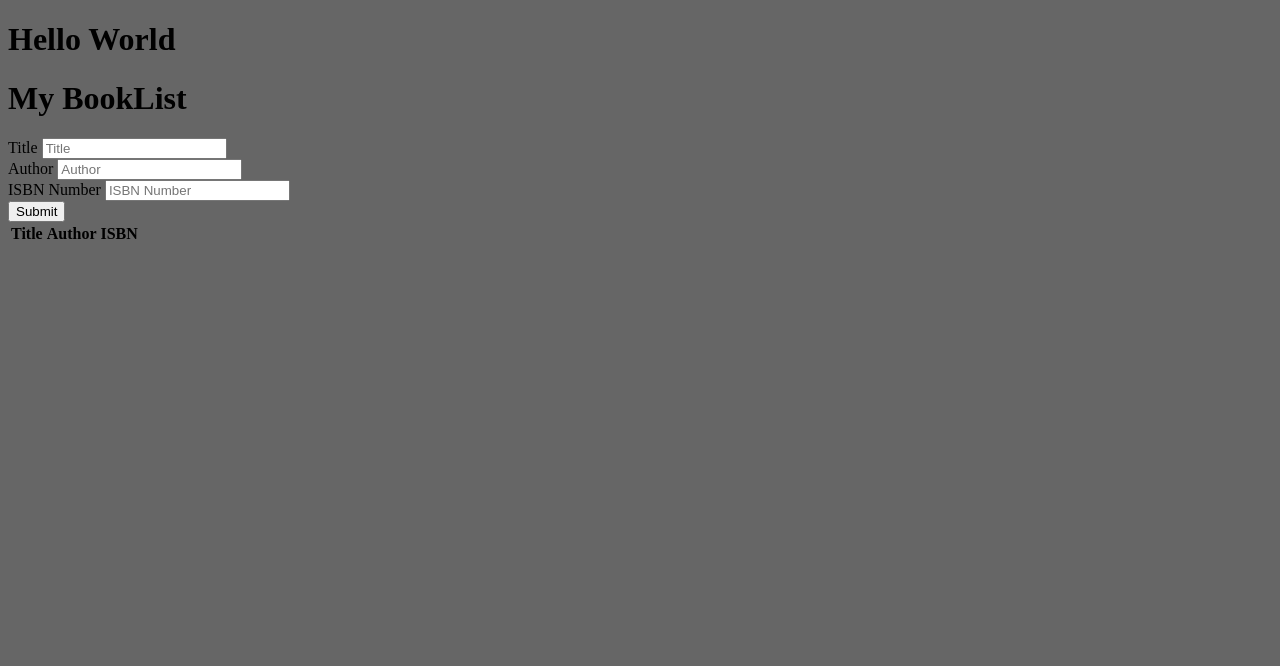
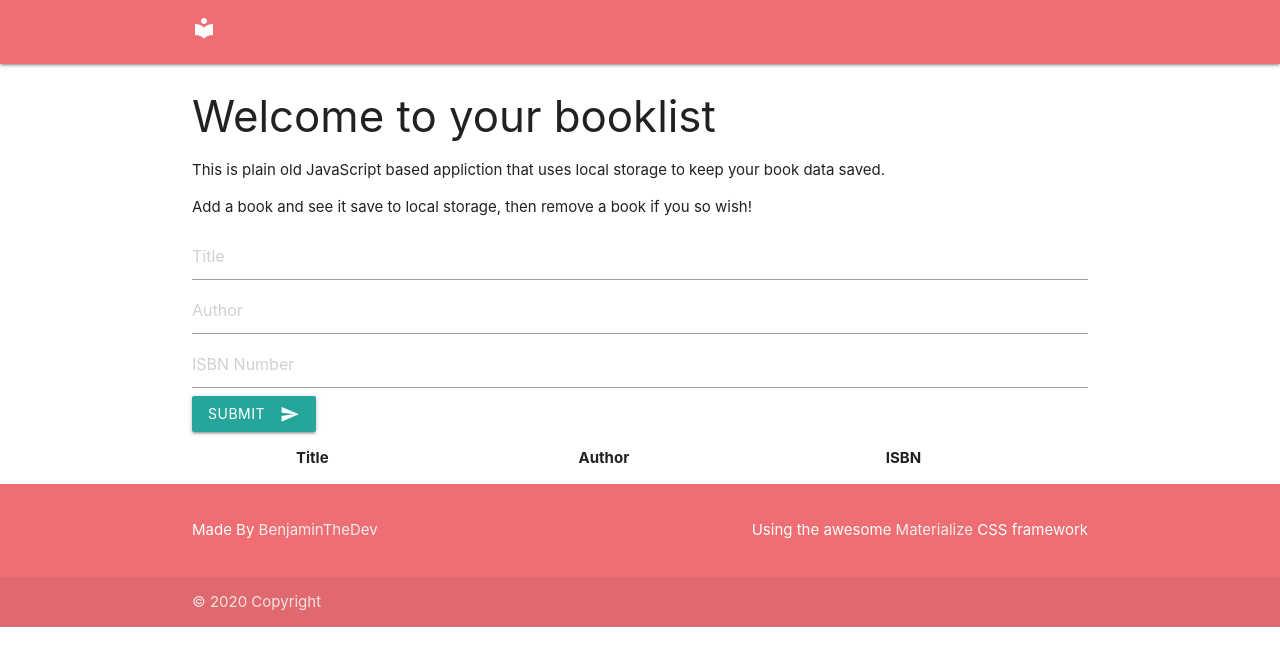
Before and after one commit to benjaminthedev/Javascript-BookList-App, a plain HTML site: page index.html in a window 1280 px wide. Drawn offline with nearby package versions, Linux system fonts and the light colour scheme.

Commit message:
Added Materalize to the project and cleaned up JS  file

```diff
--- a/app.js
+++ b/app.js
@@ -1,23 +1,23 @@
 
-console.log('Welcome to the world of books......');
+console.log('Welcome to the world of books - Have fun!');
 
 const book_submit = document.querySelector('.submit_book');
 
-console.log(book_submit);
+// console.log(book_submit);
 
-book_submit.addEventListener('click', function () {
-  console.log('clicked');
-});
+// book_submit.addEventListener('click', function () {
+//   console.log('clicked');
+// });
 
 
 //Browser Width Fun.
-const width = window.innerWidth;
+// const width = window.innerWidth;
 
-console.log(width);
+// console.log(width);
 
-if (width < 1900) {
-  console.log('less < 1900');
-}
+// if (width < 1900) {
+//   console.log('less < 1900');
+// }
 
 
 
--- /dev/null
+++ b/custom.css
@@ -0,0 +1,9 @@
+  body {
+    display: flex;
+    min-height: 100vh;
+    flex-direction: column;
+  }
+
+  main {
+    flex: 1 0 auto;
+  }
--- a/index.html
+++ b/index.html
@@ -3,45 +3,83 @@
 
 <head>
   <meta charset="utf-8">
-  <meta name="viewport" content="width=device-width, inital-scale=1.0">
+
 
   <title>JavaScript My Favs Book App</title>
-  <link rel="stylesheet" type="text/css" href="styles.css">
+  <!-- <link rel="stylesheet" type="text/css" href="styles.css"> -->
 
+  <!--Import Google Icon Font-->
+  <link href="https://fonts.googleapis.com/icon?family=Material+Icons" rel="stylesheet">
+
+  <!-- Compiled and minified CSS -->
+  <link rel="stylesheet" href="https://cdnjs.cloudflare.com/ajax/libs/materialize/1.0.0/css/materialize.min.css">
+  <!-- Custom CSS for sticky footer -->
+  <link rel="stylesheet" href="custom.css">
+
+
+
+  <!-- Compiled and minified JavaScript -->
+  <script src="https://cdnjs.cloudflare.com/ajax/libs/materialize/1.0.0/js/materialize.min.js"></script>
+
+  <!--Let browser know website is optimized for mobile-->
+  <meta name="viewport" content="width=device-width, initial-scale=1.0" />
 
 </head>
 
 <body>
 
-  <h1>Hello World</h1>
+  <nav class="ght-blue darken-4">
+    <div class="container">
+      <i class="large material-icons">local_library</i>
+    </div>
+  </nav>
+
 
   <div class="container">
-    <h1>My BookList</h1>
+
+
+
+    <h3>Welcome to your booklist</h3>
+
+    <p>This is plain old JavaScript based appliction that uses local storage to keep your book
+      data saved.</p>
+
+    <p>Add a book and see it save to local storage, then remove a book if you so wish!</p>
+
 
     <form id="book-form">
       <div class="form-group">
-        <label for="title">Title</label>
         <input type="text" name="title" placeholder="Title" id="title">
       </div>
 
       <div class="form-group">
-        <label for="author">Author</label>
         <input type="text" name="author" placeholder="Author" id="author">
       </div>
 
       <div class="form-group">
-        <label for="title">ISBN Number</label>
         <input type="text" name="isbn" placeholder="ISBN Number" id="isbn">
       </div>
 
 
 
+      <!-- <div class="divider"></div> -->
+      <!-- <input type="sumbit" value="Add Your Booksssss" class="submit_book"> -->
+      <!--
+      <button class="btn waves-effect waves-light" type="submit" name="action">Submit
+        <i class="material-icons right">send</i>
+      </button> -->
 
-      <!-- <input type="sumbit" value="Add Your Booksssss" class="submit_book"> -->
-      <button id="submit" class="submit_book">Submit</button>
+
+
+
+      <button id="submit" class="btn waves-effect waves-light submit_book" type="submit" name="action">Submit
+        <i class="material-icons right">send</i>
+      </button>
+
+
     </form>
 
-    <table>
+    <table class="responsive-table centered striped">
       <thead>
         <tr>
           <th>Title</th>
@@ -53,14 +91,29 @@
       <tbody id="book-list"></tbody>
     </table>
 
+  </div><!-- end container -->
 
 
 
+  <footer class="page-footer">
+    <div class="container">
+      <div class="row">
+        <p class="left">Made By <a href=" https://benjaminthedev.github.io/" target="_blank"
+            class="grey-text text-lighten-3">BenjaminTheDev</a></p>
 
+        <p class="right">Using the awesome <a href="https://materializecss.com/" target="_blank"
+            class="grey-text text-lighten-3">Materialize</a> CSS
+          framework</p>
+      </div>
+    </div>
 
+    <div class="footer-copyright">
+      <div class="container">
+        © 2020 Copyright
+      </div>
+    </div>
+  </footer>
 
-
-  </div><!-- end container -->
 
   <script type="text/javascript" src="app.js">
 
```
